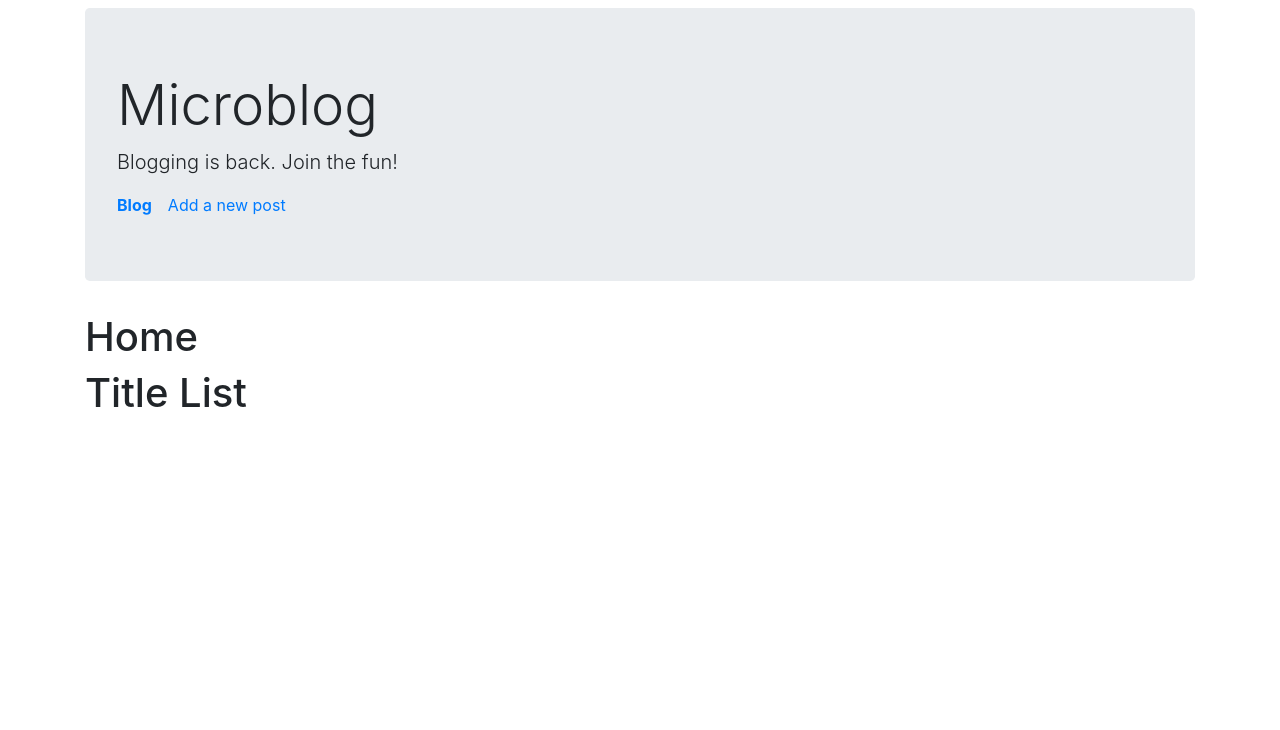
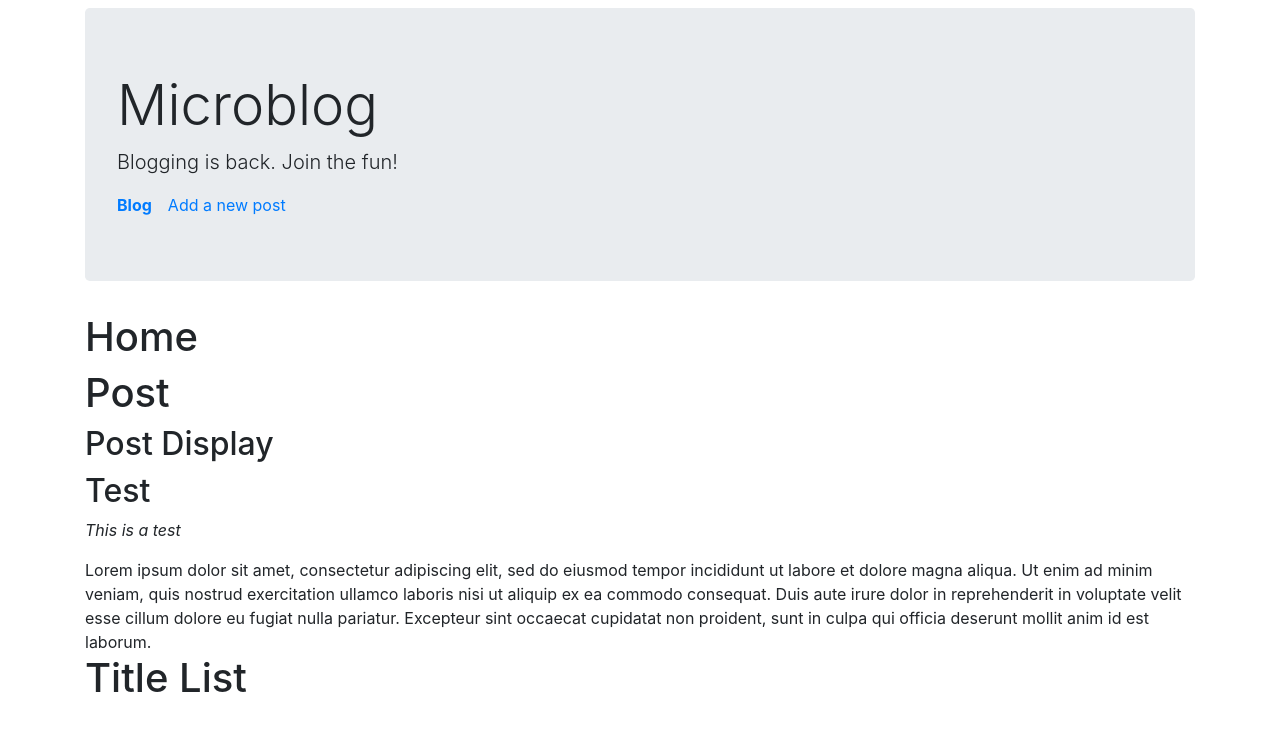
Before and after one commit to Keparoo/Microblog, a React (Create React App) app: page / in a window 1280 px wide. Shown: the top 730 px of the page. Built offline with nearby package versions, Linux system fonts and the light colour scheme.

Commit message:
Test Post and PostDisplay

```diff
--- a/src/components/Home.js
+++ b/src/components/Home.js
@@ -1,5 +1,6 @@
 import React from 'react';
 import TitleList from './TitleList';
+import Post from './Post';
 
 const Home = () => {
 	console.debug('Home');
@@ -7,6 +8,7 @@
 	return (
 		<div>
 			<h1>Home</h1>
+			<Post />
 			<TitleList />
 		</div>
 	);
--- a/src/components/Post.js
+++ b/src/components/Post.js
@@ -8,7 +8,12 @@
 
 	const [ isEditing, setIsEditing ] = useState(false);
 	const history = useHistory();
-	const post = '';
+	const post = {
+		title: 'Test',
+		description: 'This is a test',
+		body:
+			'Lorem ipsum dolor sit amet, consectetur adipiscing elit, sed do eiusmod tempor incididunt ut labore et dolore magna aliqua. Ut enim ad minim veniam, quis nostrud exercitation ullamco laboris nisi ut aliquip ex ea commodo consequat. Duis aute irure dolor in reprehenderit in voluptate velit esse cillum dolore eu fugiat nulla pariatur. Excepteur sint occaecat cupidatat non proident, sunt in culpa qui officia deserunt mollit anim id est laborum.'
+	};
 
 	const toggleEdit = () => {
 		setIsEditing((edit) => !edit);
@@ -21,10 +26,11 @@
 
 	return (
 		<div className="Post">
+			<h1>Post</h1>
 			{isEditing ? (
 				<PostForm post={post} save={edit} cancel={toggleEdit} />
 			) : (
-				<PostDisplay />
+				<PostDisplay post={post} />
 			)}
 		</div>
 	);
--- a/src/components/PostDisplay.js
+++ b/src/components/PostDisplay.js
@@ -1,7 +1,7 @@
 import React from 'react';
 import './PostDisplay.css';
 
-const PostDisplay = (post) => {
+const PostDisplay = ({ post }) => {
 	console.debug('PostDisplay');
 
 	const { title, description, body } = post;
@@ -9,6 +9,7 @@
 	return (
 		<div className="Post">
 			<div>
+				<h2>Post Display</h2>
 				<h2>{title}</h2>
 				<p>
 					<em>{description}</em>
```
